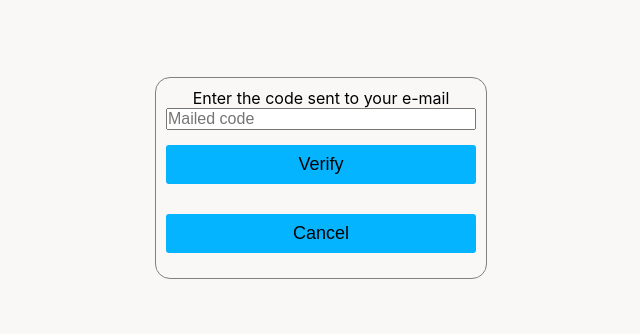
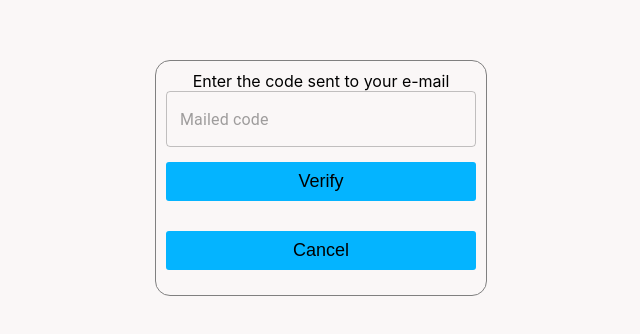
Before and after one commit to omkargavhane11/mern-crm, a React (Create React App) app: page /verifytoken in a window 1280 px wide. Shown: the part 222-556 px from the top of the page, without its empty margins (319-959 px from the left). Built offline with nearby package versions, Linux system fonts and the light colour scheme; no server answers.

Commit message:
textfield mui added to verify part of componets

```diff
--- a/src/VerifyEmail.js
+++ b/src/VerifyEmail.js
@@ -4,6 +4,7 @@ import { useEffect, useState } from 'react';
 import { API } from "./global.js";
 import { send } from 'emailjs-com';
 import { TailSpin } from 'react-loader-spinner';
+import TextField from '@mui/material/TextField';
 
 export function VerifyEmail() {
     const navigate = useNavigate();
@@ -58,7 +59,7 @@ export function VerifyEmail() {
             <div className="verifyemail">
                 <h4>Verify account </h4>
 
-                <input onChange={(e) => setEmail(e.target.value)} className="input" type="email" id="Email" name="Email" placeholder="Your email.." />
+                <TextField onChange={(e) => setEmail(e.target.value)} className="input" type="email" id="Email" name="Email" placeholder="Your email.." />
                 <p style={credentials} id="invalid" className="invalid shake">Invalid credentials</p>
                 <button
                     className="btn addLead_form_save"
--- a/src/VerifyToken.js
+++ b/src/VerifyToken.js
@@ -2,6 +2,7 @@ import React from 'react';
 import { useNavigate, useParams } from 'react-router-dom';
 import { useEffect, useState } from 'react';
 import { API } from "./global.js";
+import TextField from '@mui/material/TextField';
 
 export function VerifyToken() {
 
@@ -40,7 +41,7 @@ export function VerifyToken() {
             <div className="verifyemail">
                 <p>Enter the code sent to your e-mail</p>
 
-                <input onChange={(e) => setCode(e.target.value)} className="addLead_input" type="text" id="text" name="text" placeholder="Mailed code" />
+                <TextField onChange={(e) => setCode(e.target.value)} className="addLead_input" type="text" id="text" name="text" placeholder="Mailed code" />
                 <p style={credentials} id="invalid" className="invalid shake">Invalid code</p>
 
                 <button
```
